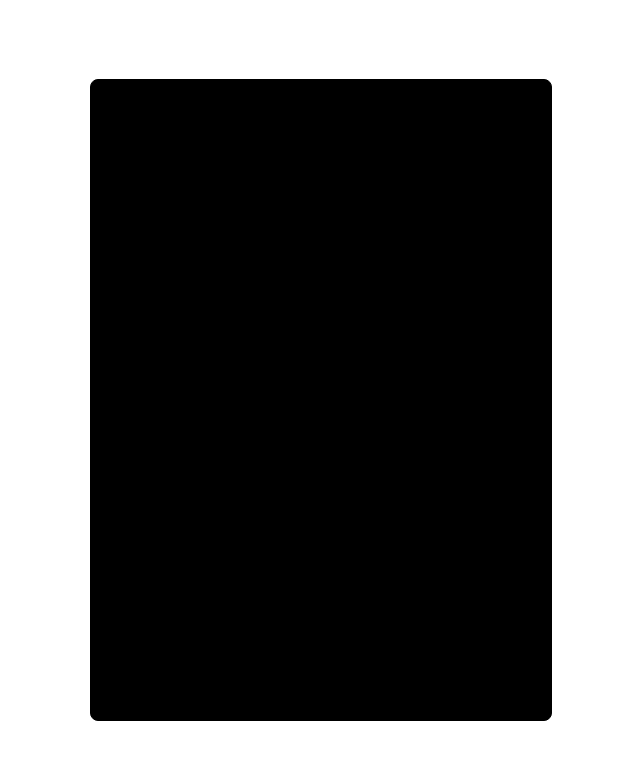
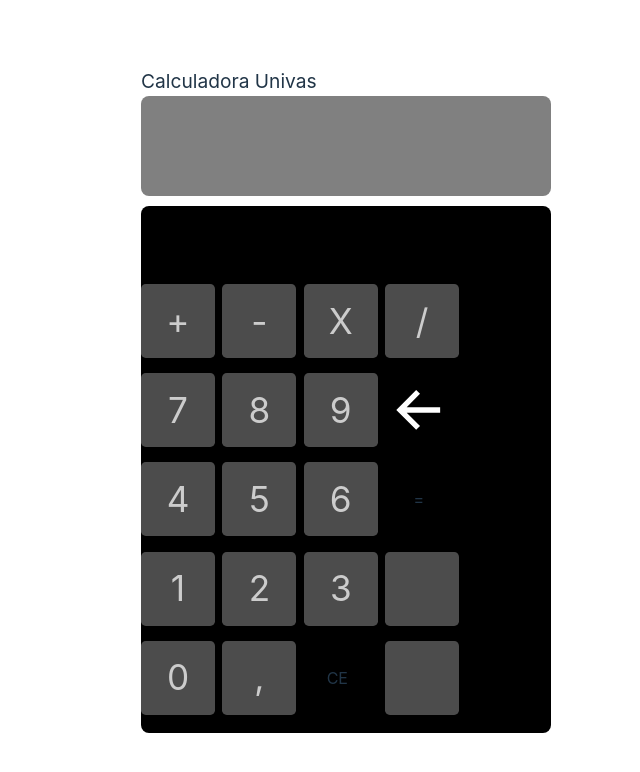
Before and after one commit to marciofaria9/eg4-calculadora, a React (Vite) app: page / in a window 1280 px wide. Shown: the top 772 px of the page, without its empty margins (319-959 px from the left). Built offline with nearby package versions, Linux system fonts and the light colour scheme.

Commit message:
Inserindo os botões

```diff
--- a/index.html
+++ b/index.html
@@ -4,7 +4,7 @@
     <meta charset="UTF-8" />
     <link rel="icon" type="image/svg+xml" href="/vite.svg" />
     <meta name="viewport" content="width=device-width, initial-scale=1.0" />
-    <title>Vite + React + TS </title>
+    <title>Projeto Calculadora Univas </title>
   </head>
   <body>
     <div id="root"></div>
--- a/src/Calculator.tsx
+++ b/src/Calculator.tsx
@@ -1,10 +1,48 @@
-import { Container } from "./styles"
+import { ButtonContainer, ButtonContainerDown, Input } from "./components/styles"
+import { Button, ButtonGrenn, ButtonRed, ContainerCalc, Header } from "./styles"
+import seta from './assets/seta.svg';
 
 
 export const Calculator = () => {
-    return (
-        <Container>
+  return (
+    <>
+      <ContainerCalc>
+        <Header>
+          Calculadora Univas
+        </Header>
 
-        </Container>
-    )
+        <Input>
+
+        </Input>
+        <ButtonContainer>
+
+            <Button> + </Button>
+            <Button> - </Button>
+            <Button> X </Button>
+            <Button> / </Button>
+
+            <Button> 7 </Button>
+            <Button> 8 </Button>
+            <Button> 9 </Button>
+            <ButtonRed><img src={seta} alt='seta' /></ButtonRed>
+
+            <Button> 4 </Button>
+            <Button> 5 </Button>
+            <Button> 6 </Button>
+            <ButtonGrenn> = </ButtonGrenn>
+
+            <Button> 1 </Button>
+            <Button> 2 </Button>
+            <Button> 3 </Button>
+            <Button />
+
+            <Button> 0 </Button>
+            <Button> , </Button>
+            <ButtonRed> CE </ButtonRed>
+            <Button />
+        </ButtonContainer>
+
+      </ContainerCalc>
+    </>
+  )
 }
--- /dev/null
+++ b/src/components/styles.tsx
@@ -0,0 +1,31 @@
+import styled from "styled-components";
+
+
+export const Input = styled.div`
+  width: 100%;
+  height: 50px;
+  padding: 25px;
+  font-size: 1.5rem;
+  color: '#9C9C9C';
+  background-color: gray;
+  text-align: right;
+  margin: 0px 0px 10px 0px;
+  border-radius: 0.5rem;
+`
+
+export const ButtonContainer = styled.div`
+  width: 100%;
+  padding: 80px 50px 20px 0px;
+  background-color: black;
+  min-height: 300px;
+  border-radius: 0.5rem;
+  display: grid;
+  grid-template-columns: repeat(auto-fill, minmax(60px, 65px));
+  grid-auto-rows: 70px;
+  gap: 1.2rem 0.9rem;
+  align-items: center;
+
+  @media screen and (min-width: 450px) {
+    grid-template-columns: repeat(auto-fill, minmax(65px, 67px));
+  }
+`
--- a/src/styles.tsx
+++ b/src/styles.tsx
@@ -1,8 +1,92 @@
 import styled from 'styled-components';
 
-export const Container = styled.div`
-  border: 1px solid black;
-  border-radius: 8px;
-  padding: 320px 300px 320px 160px;
-  background-color: black;
+export type Props = {
+  color?: string;
+  bg?: string;
+  bdbox?: string;
+  gc?: string;
+}
+
+export const ContainerCalc = styled.div`
+  max-width: 500px;
+  min-width: 300px;
+  margin: 0 auto;
+  user-select: none;
+  padding: 10px 10px 10px 10px;
+
+  @media screen and (min-width: 450px) {
+    min-width: 360px;
+  }
 `
+
+export const Flex = styled.div`
+  display: flex;
+  justify-content: center;
+  align-items: center;
+`
+
+export const Header = styled(Flex)`
+  justify-content: space-between;
+  color: var(--black-text);
+  font-size: 1.2rem;
+`
+
+export const Button = styled(Flex)<Props>`
+  border-radius: 0.3rem;
+  padding: 25px;
+  font-size: 2.2rem;
+  opacity: 0.8;
+  cursor: pointer;
+  width: 24px;
+  height: 24px;
+  grid-column: ${(props) => (props.gc ? props.gc : 'auto')};
+  background-color: ${(props) =>
+    props.color ? props.color : '#606060' };
+  color: ${(props) =>
+    props.color ? props.color : '#fff' };
+  box-shadow: 0 3px 0
+    ${(props) => (props.bdbox ? props.bdbox : 'var(--key-shadow-orange') };
+  &:hover {
+    opacity: -1;
+  }
+`
+
+export const ButtonRed = styled(Flex)<Props>`
+  border-radius: 0.3rem;
+  padding: 25px;
+  font-size: 2.0rem;
+  opacity: 0.8;
+  cursor: pointer;
+  width: 24px;
+  height: 24px;
+  grid-column: ${(props) => (props.gc ? props.gc : 'auto')};
+  background-color: ${(props) =>
+    props.color ? props.color : '#BD5757' };
+  color: ${(props) =>
+    props.color ? props.color : '#fff' };
+  box-shadow: 0 3px 0
+    ${(props) => (props.bdbox ? props.bdbox : 'var(--key-shadow-orange') };
+  &:hover {
+    opacity: -1;
+  }
+`
+
+export const ButtonGrenn = styled(Flex)<Props>`
+  border-radius: 0.3rem;
+  padding: 25px;
+  font-size: 2.0rem;
+  opacity: 0.8;
+  cursor: pointer;
+  width: 24px;
+  height: 24px;
+  grid-column: ${(props) => (props.gc ? props.gc : 'auto')};
+  background-color: ${(props) =>
+    props.color ? props.color : '#437B3E' };
+  color: ${(props) =>
+    props.color ? props.color : '#fff' };
+  box-shadow: 0 3px 0
+    ${(props) => (props.bdbox ? props.bdbox : 'var(--key-shadow-orange') };
+  &:hover {
+    opacity: -1;
+  }
+`
```
Also changed, not shown: src/App.tsx (+2 -5 lines), src/assets/seta.svg (added).
